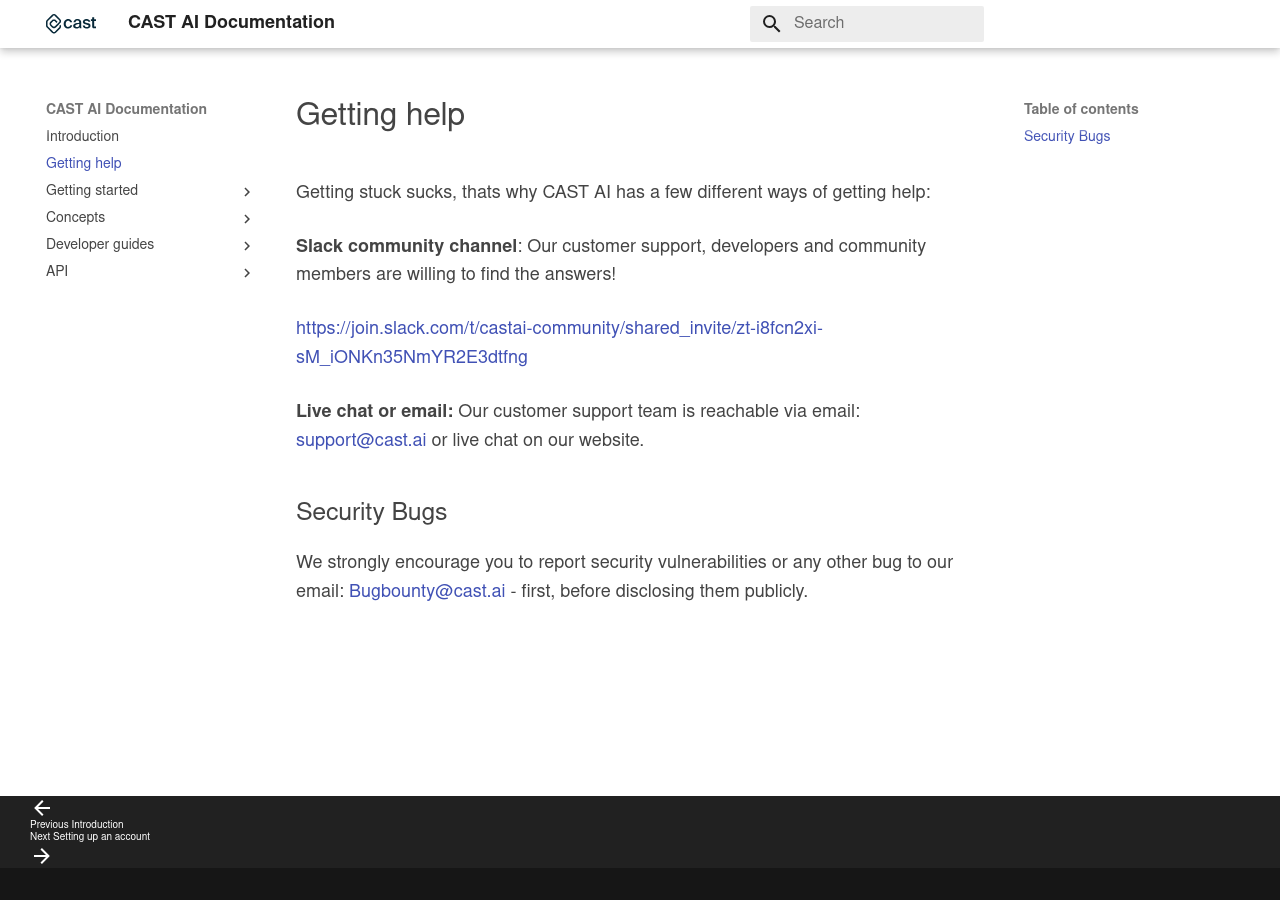
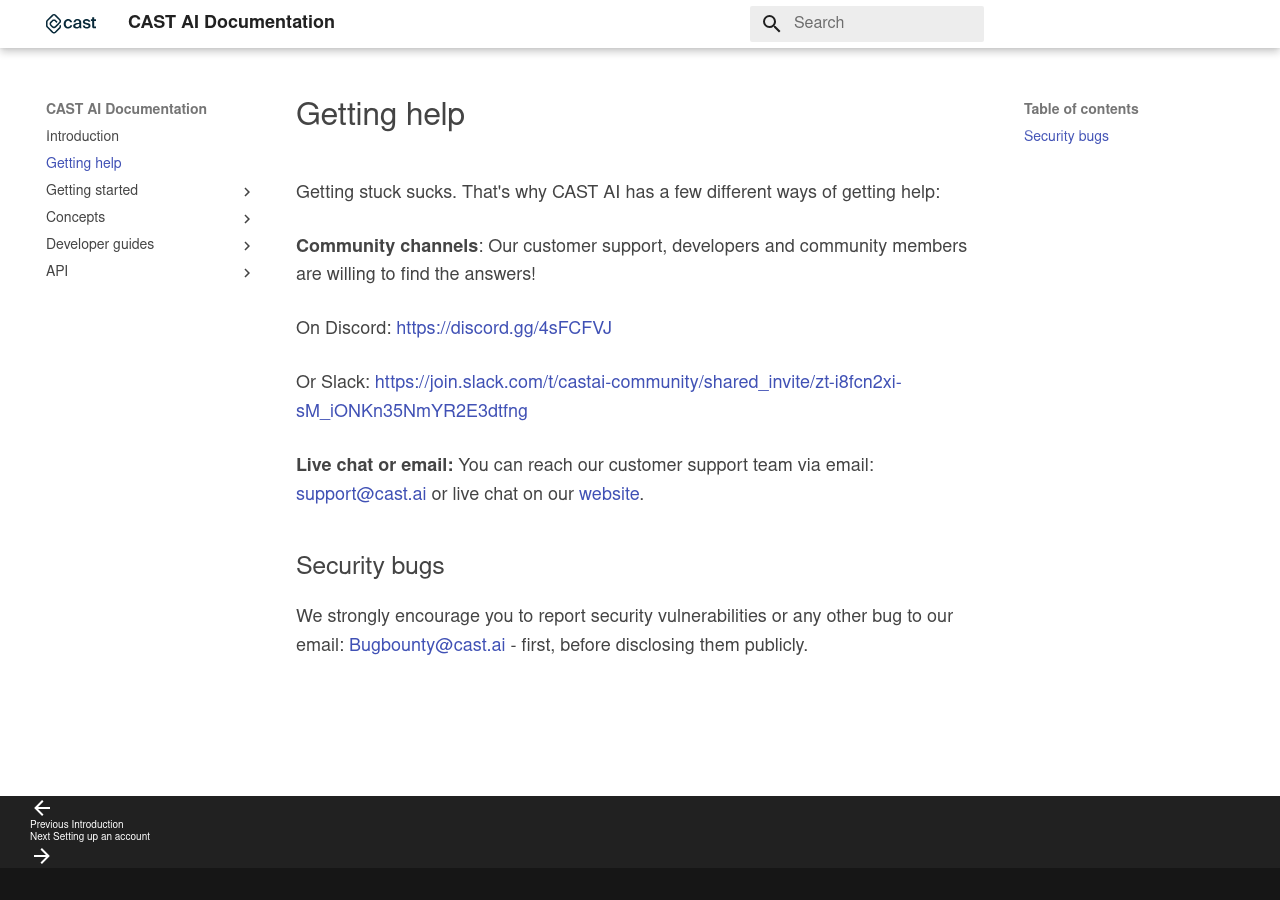
Before and after one commit to castai/docs, an MkDocs documentation site: the page built from docs/getting-help.md, in a window 1280 px wide. Built offline with MkDocs 1.6.1 and Material for MkDocs 9.7.7, drawn with Linux system fonts in a browser that asks for light colours; some web fonts are replaced.

Commit message:
Update getting-help.md
Added a link to Discord community plus some cosmetic changes.

```diff
--- a/docs/getting-help.md
+++ b/docs/getting-help.md
@@ -1,13 +1,15 @@
 # Getting help
 
-Getting stuck sucks, thats why CAST AI has a few different ways of getting help:
+Getting stuck sucks. That's why CAST AI has a few different ways of getting help:
 
-**Slack community channel**: Our customer support, developers and community members are willing to find the answers!
+**Community channels**: Our customer support, developers and community members are willing to find the answers!
 
-<https://join.slack.com/t/castai-community/shared_invite/zt-i8fcn2xi-sM_iONKn35NmYR2E3dtfng>
+On Discord: <https://discord.gg/4sFCFVJ>
 
-**Live chat or email:**  Our customer support team is reachable via email: support@cast.ai or live chat on our website.
+Or Slack: <https://join.slack.com/t/castai-community/shared_invite/zt-i8fcn2xi-sM_iONKn35NmYR2E3dtfng>
 
-## Security Bugs
+**Live chat or email:**  You can reach our customer support team via email: support@cast.ai or live chat on our [website](https://cast.ai).
+
+## Security bugs
 
 We strongly encourage you to report security vulnerabilities or any other bug to our email: Bugbounty@cast.ai - first, before disclosing them publicly.
```
